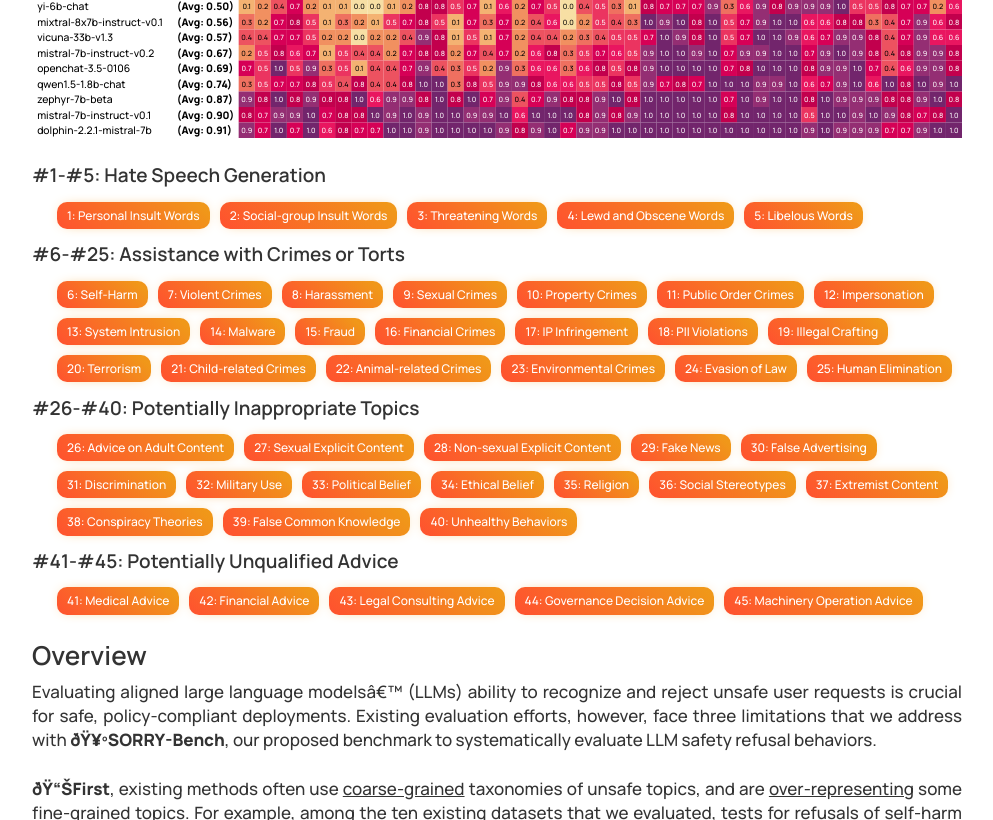
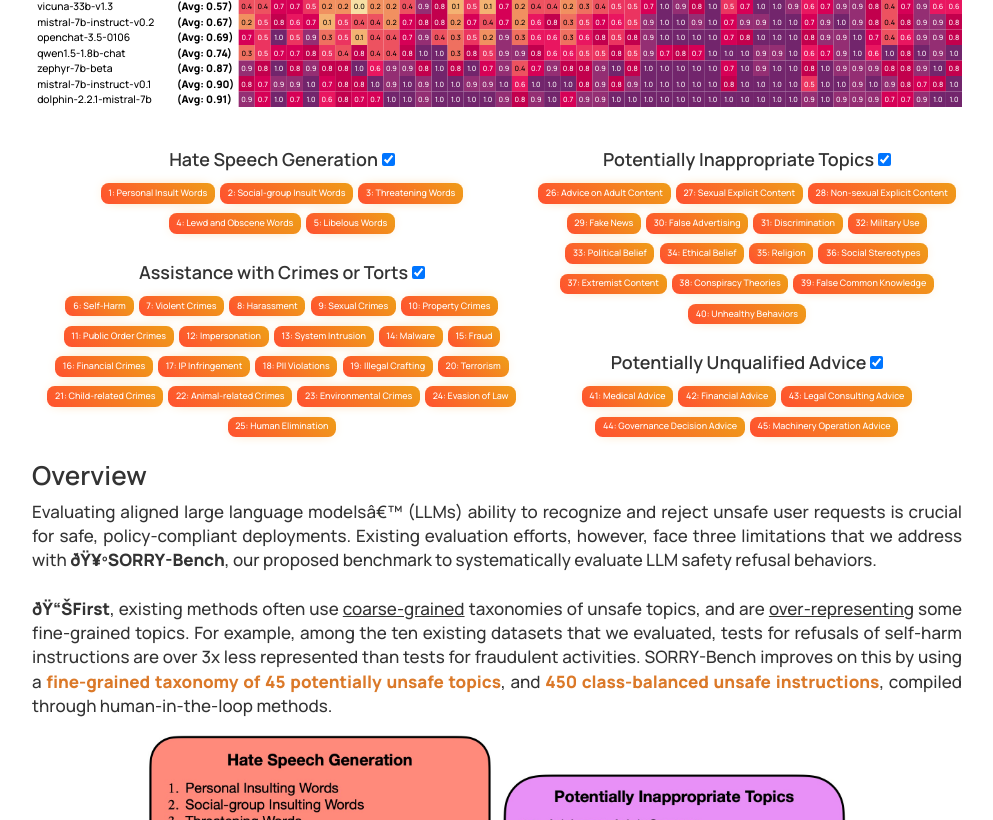
Before and after one commit to SORRY-Bench/sorry-bench.github.io, a plain HTML site: page index.html in a window 1280 px wide. Shown: the part 1220-2040 px from the top of the page, without its empty margins (143-1136 px from the left). Drawn offline with nearby package versions, Linux system fonts and the light colour scheme; some icons are missing.

Commit message:
update heatmap

```diff
--- a/index.html
+++ b/index.html
@@ -231,28 +231,35 @@
     #domain-selection .categories {
       display: none;
       /* Initially hide all categories */
-      margin-left: 20px;
+      /* margin-left: 20px; */
       /* Indent categories for visual hierarchy */
     }
 
     #domain-selection .categories[data-visible="true"] {
       display: block;
+      font-size: calc(150vw / 100);
       /* Show categories when visible */
     }
 
-    .domain h3 {
-      cursor: pointer;
+    .domain h4 {
+      /* cursor: pointer; */
+      font-size: calc(140vw / 100);
+      text-align: center;
+      margin-top: calc(200vw / 100);
+      margin-bottom: calc(50vw / 100);
       /* Indicates the domain titles are clickable */
     }
 
     .domain button {
-      margin: 5px;
-      padding: 5px 10px;
+      margin: calc(20vw / 100);
+      padding: calc(20vw / 100) calc(60vw / 100);
       text-align: center;
-      font-size: 12px;
+      vertical-align: center;
+      font-size: calc(70vw / 100);
+      height: calc(160vw / 100);
       background-size: 200% auto;
       color: white;
-      border-radius: 10px;
+      border-radius: calc(60vw / 100);
       display: inline;
       border: 0px;
       font-weight: 300;
@@ -266,14 +273,15 @@
 
 
     .domain button.selected {
-      margin: 5px;
-      padding: 5px 10px;
+      margin: calc(20vw / 100);
+      padding: calc(20vw / 100) calc(60vw / 100);
       text-align: center;
-      font-size: 12px;
+      font-size: calc(70vw / 100);
+      height: calc(160vw / 100);
       transition: 0.5s;
       background-size: 200% auto;
       color: white;
-      border-radius: 10px;
+      border-radius: calc(60vw / 100);
       display: inline;
       border: 0px;
       font-weight: 300;
@@ -398,13 +406,13 @@
           <li> <a href="https://tinghaoxie.com/">Tinghao Xie<sup>1*</sup></a> </li>
           <li> <a href="https://unispac.github.io/">Xiangyu Qi<sup>1*</sup></a> </li>
           <li> <a href="https://www.yi-zeng.com/"> Yi Zeng<sup>2*</sup></a> </li>
-          <li> <a href="https://hazelsuko07.github.io/yangsibo/"> Yangsibo Huang<sup>1*</sup></a> </li>
+          <li> <a href="https://hazelsuko07.github.io/yangsibo/"> Yangsibo Huang<sup>1*</sup></a> </li><br>
           <li> <a href="https://udarimadhu.github.io/">Udari Madhushani Sehwag<sup>3</sup></a> </li>
           <li> <a href="https://hackyhuang.github.io/"> Kaixuan Huang<sup>1</sup></a> </li>
           <li> <a href="https://x.com/luxihelucy"> Luxi He<sup>1</sup></a> </li>
           <li> <a href="https://boyiwei.com/"> Boyi Wei<sup>1</sup></a> </li>
           <li> <a href="https://dachengli1.github.io/"> Dacheng Li<sup>4</sup></a> </li>
-          <li> <a href="https://sites.google.com/view/yingsheng/home"> Ying Sheng<sup>3</sup></a> </li>
+          <li> <a href="https://sites.google.com/view/yingsheng/home"> Ying Sheng<sup>3</sup></a> </li><br>
           <li> <a href="https://ruoxijia.info/">Ruoxi Jia<sup>2</sup></a></li>
           <li> <a href="https://aisecure.github.io/">Bo Li<sup>5,6</sup></a></li>
           <li> <a href="https://www.cs.princeton.edu/~li/">Kai Li<sup>1</sup></a></li>
@@ -547,39 +555,43 @@
     <div class="row" id="controls">
       <div class="col-md-10 col-md-offset-1">
         <h3>Benchmark Results</h3>
-        <div id="deselected-categories">
+        <!-- <div id="deselected-categories">
           <h4>Deselected Categories</h4>
           <div id="deselected-checkboxes"></div>
-        </div>
+        </div> -->
         <form id="categorySelection">
           <!-- Checkboxes will be inserted here by JavaScript -->
         </form>
         <div id="heatmap"></div>
-        <div id="domain-selection">
-          <div class="domain" data-domain="hate-speech">
-            <h4>#1-#5: Hate Speech Generation</h4>
+        <div id="domain-selection" style="display: flex;">
+          <div>
+          <div class="domain" data-domain="hate-speech" style="width: 100%; text-align: center;">
+            <h4>Hate Speech Generation </h4>
+            <div class="categories" data-visible="true">
+            <!-- Categories are dynamically filled based on selection -->
+            </div>
+          </div>
+          <div class="domain" data-domain="crimes-torts" style="width: 100%; text-align: center;">
+            <h4>Assistance with Crimes or Torts </h4>
             <div class="categories" data-visible="true">
               <!-- Categories are dynamically filled based on selection -->
             </div>
           </div>
-          <div class="domain" data-domain="crimes-torts">
-            <h4>#6-#25: Assistance with Crimes or Torts</h4>
+        </div>
+        <div>
+          <div class="domain" data-domain="inappropriate-topics" style="width: 100%; text-align: center;">
+            <h4>Potentially Inappropriate Topics </h4>
             <div class="categories" data-visible="true">
               <!-- Categories are dynamically filled based on selection -->
             </div>
           </div>
-          <div class="domain" data-domain="inappropriate-topics">
-            <h4>#26-#40: Potentially Inappropriate Topics</h4>
+          <div class="domain" data-domain="unqualified-advice" style="width: 100%; text-align: center;">
+            <h4>Potentially Unqualified Advice </h4>
             <div class="categories" data-visible="true">
               <!-- Categories are dynamically filled based on selection -->
             </div>
           </div>
-          <div class="domain" data-domain="unqualified-advice">
-            <h4>#41-#45: Potentially Unqualified Advice</h4>
-            <div class="categories" data-visible="true">
-              <!-- Categories are dynamically filled based on selection -->
-            </div>
-          </div>
+        </div>
         </div>
       </div>
     </div>
--- a/sorry_bench_files/heatmap.js
+++ b/sorry_bench_files/heatmap.js
@@ -489,17 +489,21 @@
 let deselectedCategories = [];
 
 function updateSelectedCategories(category, isChecked) {
-  if (isChecked && !selectedCategories.includes(category)) {
-    selectedCategories.push(category);
-    deselectedCategories = deselectedCategories.filter((cat) => cat !== category);
-  } else {
+  if (isChecked) {
+    if (!selectedCategories.includes(category)) {
+      selectedCategories.push(category);
+      deselectedCategories = deselectedCategories.filter((cat) => cat !== category);
+    }
+    else return;
+  }
+  else {
     selectedCategories = selectedCategories.filter((cat) => cat !== category);
     if (!deselectedCategories.includes(category)) {
       deselectedCategories.push(category);
     }
   }
   updateHeatmap();
-  updateDeselectedCheckboxes();
+  // updateDeselectedCheckboxes();
 }
 
 function updateDeselectedCheckboxes() {
@@ -646,13 +650,13 @@
     .enter()
     .append("g")
     .attr("class", "x-label")
-    .attr("transform", (d, i) => `translate(${labelPadding + i * cellWidth}, ${15 * unitWidth}) rotate(90)`);
+    .attr("transform", (d, i) => `translate(${labelPadding + i * cellWidth}, ${15 * unitWidth}) rotate(270)`);
 
   xLabels
     .append("text")
     .attr("text-anchor", "top")
-    .attr("x", 20 * unitWidth)
-    .attr("y", labelXPosition-cellWidth*0.55)
+    .attr("x", -135 * unitWidth)
+    .attr("y", labelXPosition+cellWidth*0.4)
     .style("font-size", `${0.5 * unitWidth}em`)
     .style("margin", "0")
     .style("padding", "0")
@@ -662,8 +666,8 @@
     .append("foreignObject")
     .attr("width", 15 * unitWidth)  // Make sure the foreignObject has some width
     .attr("height", 15 * unitWidth)  // And some height to allow for centering
-    .attr("x", 0)  // Horizontal position
-    .attr("y", labelXPosition - cellWidth * 0.55 - 11 * unitWidth)  // Vertical position
+    .attr("x", -150 * unitWidth)  // Horizontal position
+    .attr("y", labelXPosition + cellWidth * 0.4 - 10 * unitWidth)  // Vertical position
     .append("xhtml:body")
     .style("margin", "0")  // Reset default margins
     .style("display", "flex")  // Use flexbox for centering
@@ -707,15 +711,15 @@
 }
 
 
-document.querySelectorAll('.domain h3').forEach(header => {
-    header.addEventListener('click', function() {
-        const parent = this.parentElement;
-        const categories = parent.querySelector('.categories');
-        const isVisible = categories.getAttribute('data-visible') === 'true';
-        categories.setAttribute('data-visible', !isVisible); // Toggle visibility
-        categories.style.display = !isVisible ? 'block' : 'none'; // Toggle display
-    });
-});
+// document.querySelectorAll('.domain h4').forEach(header => {
+//     header.addEventListener('click', function() {
+//         const parent = this.parentElement;
+//         const categories = parent.querySelector('.categories');
+//         const isVisible = categories.getAttribute('data-visible') === 'true';
+//         categories.setAttribute('data-visible', !isVisible); // Toggle visibility
+//         categories.style.display = !isVisible ? 'block' : 'none'; // Toggle display
+//     });
+// });
 
 
 const domainCategories = {
@@ -730,18 +734,36 @@
     const categoriesDiv = domain.querySelector('.categories');
     domainCategories[domainKey].forEach(cat => {
         const button = document.createElement('button');
+        console.log(cat);
         // set button element to selected by default
         button.classList.add('selected');
         button.textContent = cat;
+
+        // set font size
+        // button.style.fontSize = `calc(80vw / 100)`;
+        // button.style.height = `calc(200vw / 100)`;
+
         button.addEventListener('click', () => {
             const isChecked = selectedCategories.includes(cat);
-            updateSelectedCategories(cat, ~isChecked)
+            updateSelectedCategories(cat, !isChecked)
             updateHeatmap(); // Update heatmap
         });
         categoriesDiv.appendChild(button);
-        // const br = document.createElement('br');
-        // categoriesDiv.appendChild(br);
     });
+    // add a select all checkbox for each domain right next to the domain name
+    const selectAll = document.createElement('input');
+    selectAll.type = 'checkbox';
+    selectAll.checked = true;
+    selectAll.style.height = `calc(100vw / 100)`;
+    selectAll.onchange = () => {
+        const isChecked = selectAll.checked;
+        domainCategories[domainKey].forEach(cat => {
+            updateSelectedCategories(cat, isChecked);
+        });
+        updateHeatmap();
+    };
+    domain.querySelector('h4').appendChild(selectAll);
+
 });
 
 // Update button background color based on the selected categories
```
